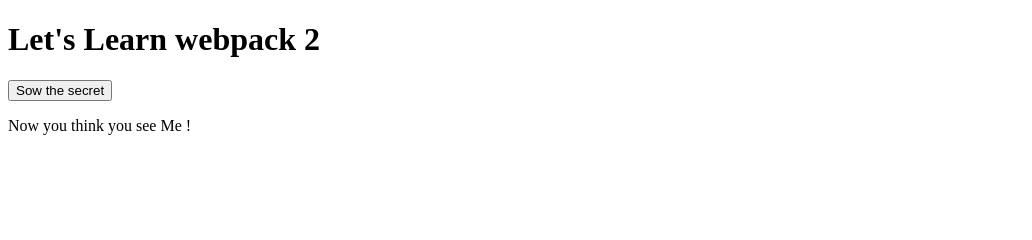
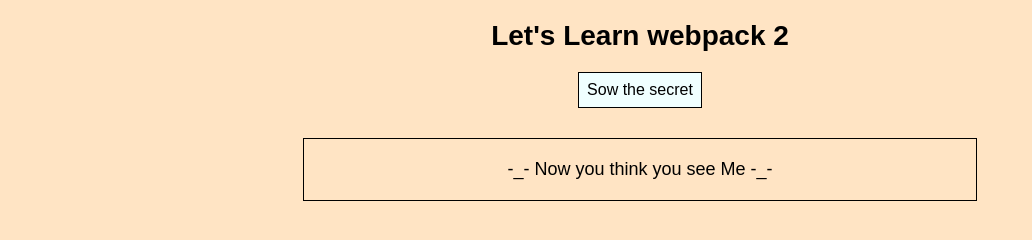
Before and after one commit to MEDBED/WebPack-2, a plain HTML site: page index.html in a window 1280 px wide. Shown: the whole page, without its empty margins (0-1032 px from the left). Drawn offline with Linux system fonts and the light colour scheme.

Commit message:
apply the style!

```diff
--- a/index.html
+++ b/index.html
@@ -3,11 +3,13 @@
     <head>
         <meta charset="UTF-8">
         <title>WEBPACK 2 Basics</title>
+        <link rel="stylesheet" href="src/css/inputElements.css">
+        <link rel="stylesheet" href="src/css/main.css">
     </head>
     <body>
         <h1>Let's Learn webpack 2</h1>
         <button id="secretButton">Sow the secret</button>
-        <p id="secretParagraph">Now you think you see Me !</p>
+        <p id="secretParagraph">-_-  Now you think you see Me   -_-</p>
         <script src="src/js/domLoader.js"></script>
         <script src="src/js/app.js"></script>
     </body>
--- a/src/css/inputElements.css
+++ b/src/css/inputElements.css
@@ -0,0 +1,12 @@
+button{
+    border: 1px solid black;
+    background-color: azure;
+    padding: 8px;
+    font: inherit;
+    cursor: pointer;
+    outline: none;
+}
+
+button:hover{
+    background-color:#ccc;
+}
--- a/src/css/main.css
+++ b/src/css/main.css
@@ -0,0 +1,18 @@
+body{
+    font-family: Arial, Helvetica, sans-serif;
+    text-align: center;
+    background-color:bisque;
+}
+
+h1{
+    font-size: 28px;
+    margin: 20px;
+}
+
+p{
+    border: 1px solid black;
+    padding: 20px;
+    margin: 30px auto;
+    width: 50%;
+    font-size: 18px;
+}
--- a/src/js/app.js
+++ b/src/js/app.js
@@ -1,4 +1,4 @@
-var showSecret=false;
+var showSecret = false;
 
 secretButton.addEventListner('click',toggleSecretState);
 updateSecretParagraph();
--- a/src/js/domLoader.js
+++ b/src/js/domLoader.js
@@ -0,0 +1,2 @@
+var secretButton = document.querySelector("#secretButton");
+var secretParagraph = document.querySelector('#secretParagraph');
```
